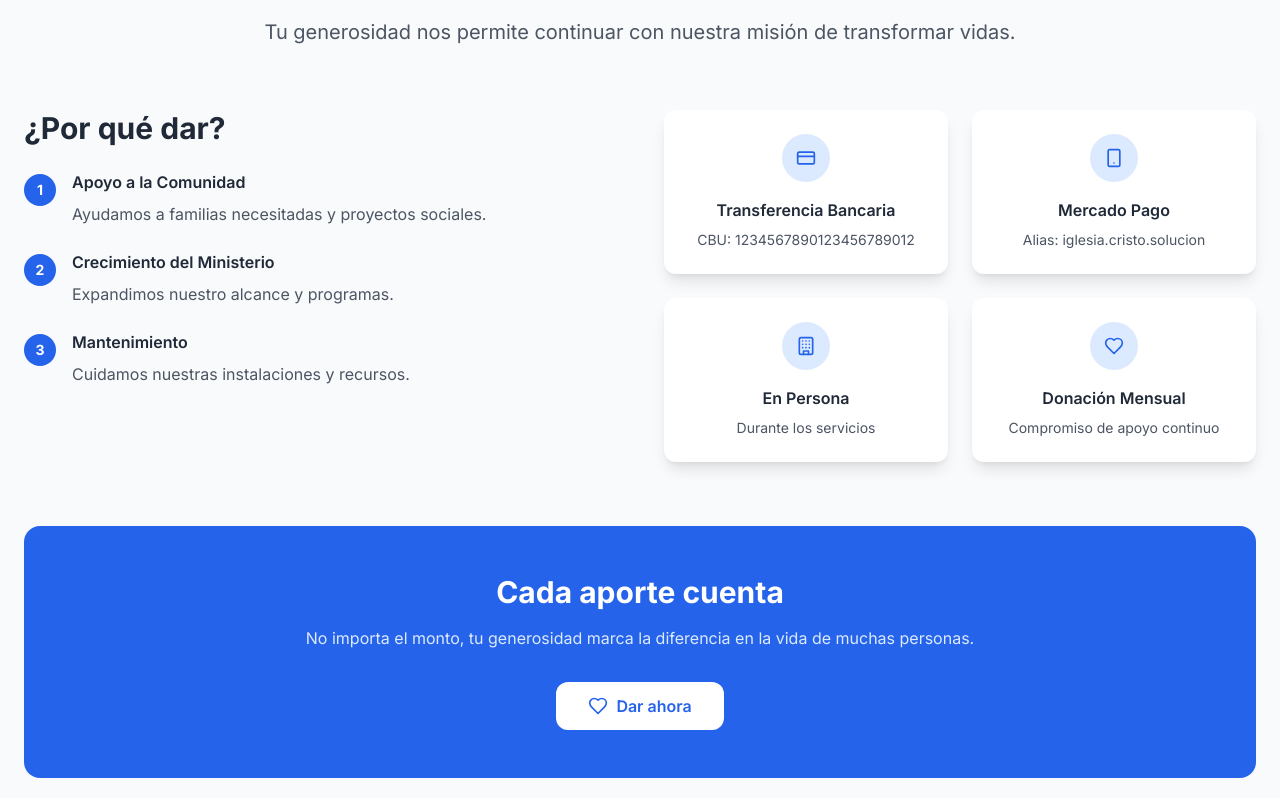
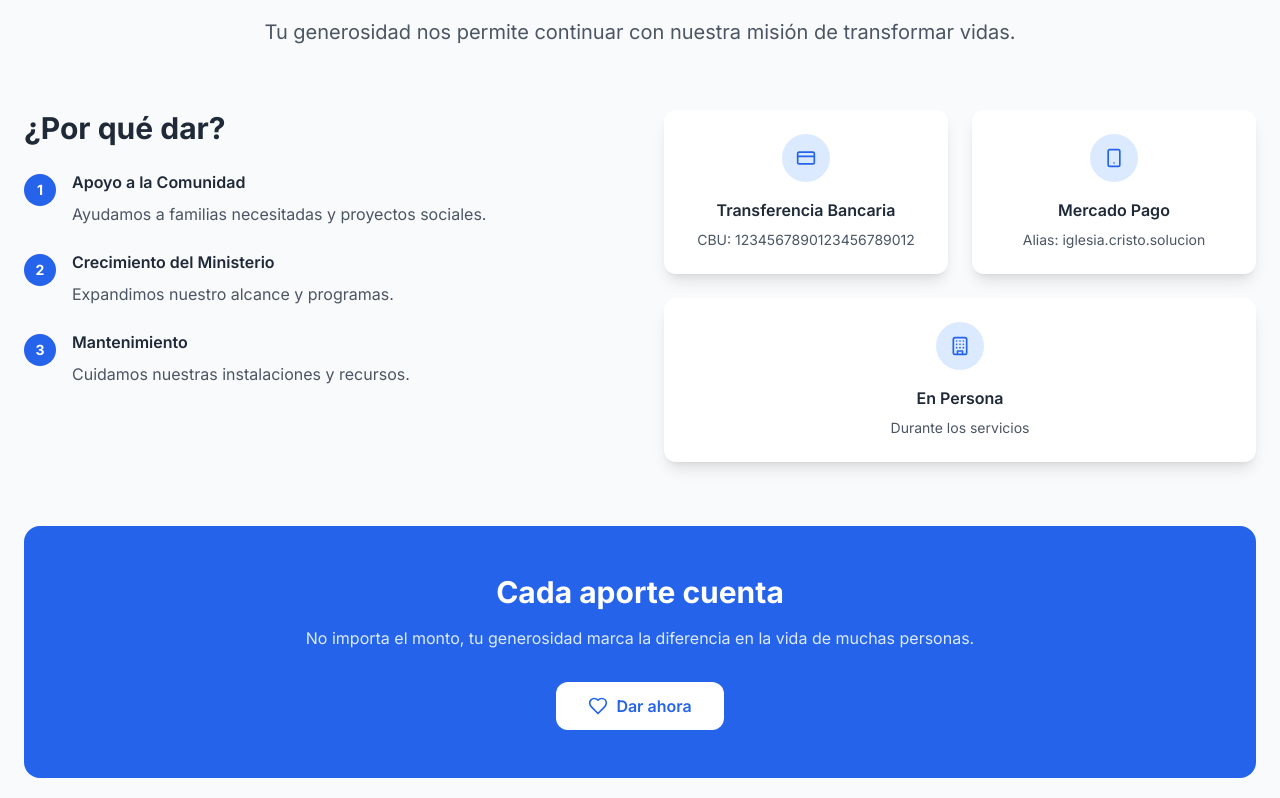
Before and after one commit to juanpo12/cristo-la-solucion, a Next.js app: page / in a window 1280 px wide. Shown: the part 4503-5301 px from the top of the page. Built offline with nearby package versions, Linux system fonts and the light colour scheme.

Commit message:
feat: Add new giving section component with donation methods and reasons to give.

```diff
--- a/components/giving-section.tsx
+++ b/components/giving-section.tsx
@@ -9,8 +9,7 @@ export default function GivingSection() {
   const givingMethods = [
     { icon: CreditCard, title: "Transferencia Bancaria", description: "CBU: 1234567890123456789012" },
     { icon: Smartphone, title: "Mercado Pago", description: "Alias: iglesia.cristo.solucion" },
-    { icon: Building, title: "En Persona", description: "Durante los servicios" },
-    { icon: Heart, title: "Donación Mensual", description: "Compromiso de apoyo continuo" },
+    { icon: Building, title: "En Persona", description: "Durante los servicios" }
   ]
 
   return (
@@ -58,9 +57,15 @@ export default function GivingSection() {
             </div>
           </div>
 
-          <div className="grid grid-cols-1 sm:grid-cols-2 gap-6">
+          <div className="grid grid-cols-1 md:grid-cols-2 gap-6">
             {givingMethods.map((method, index) => (
-              <div key={index} className="bg-white rounded-xl p-4 sm:p-6 shadow-lg text-center">
+              <div
+                key={index}
+                className={`bg-white rounded-xl p-4 sm:p-6 shadow-lg text-center ${index === givingMethods.length - 1 && givingMethods.length % 2 !== 0
+                    ? 'md:col-span-2'
+                    : ''
+                  }`}
+              >
                 <div className="w-12 h-12 bg-blue-100 rounded-full flex items-center justify-center mx-auto mb-4">
                   <method.icon className="text-blue-600" size={20} />
                 </div>
```
